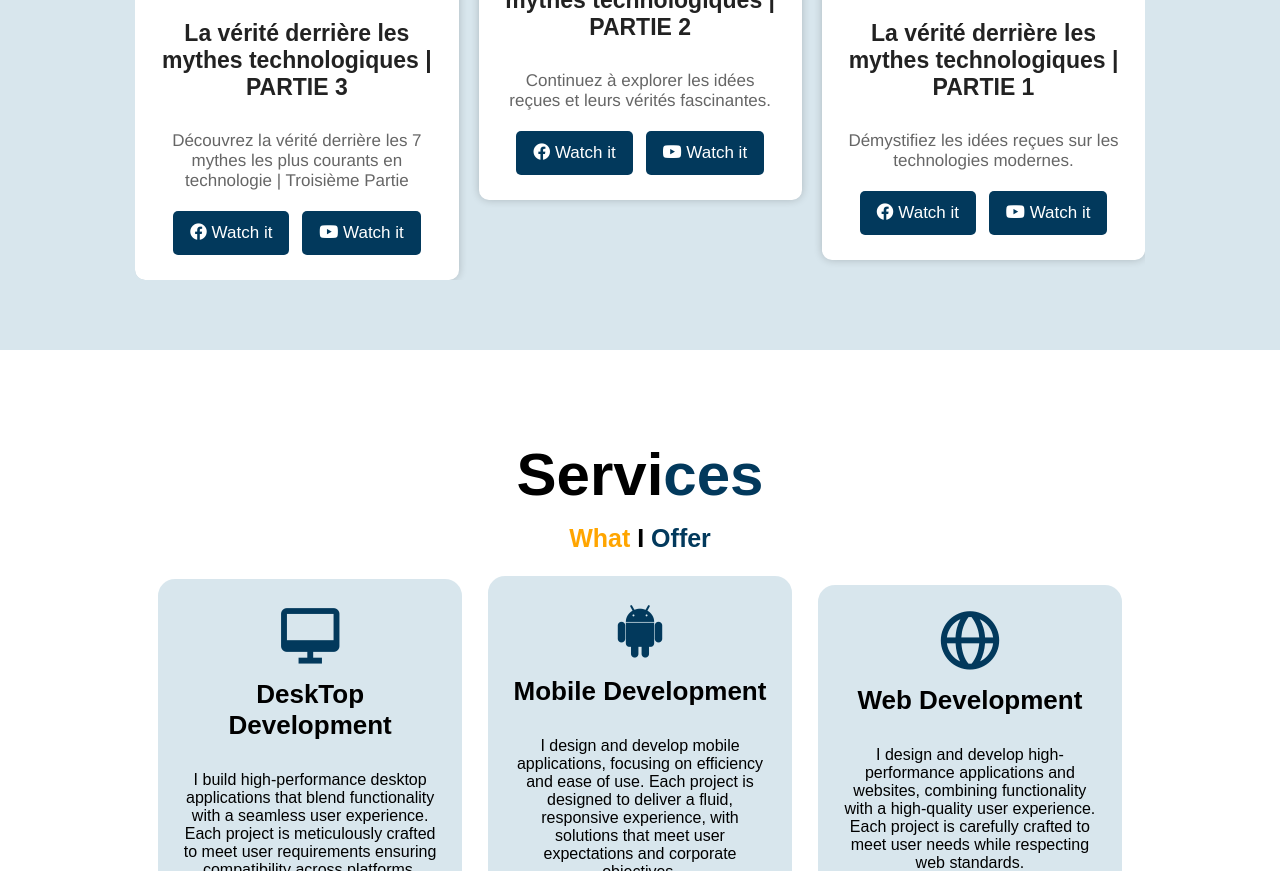
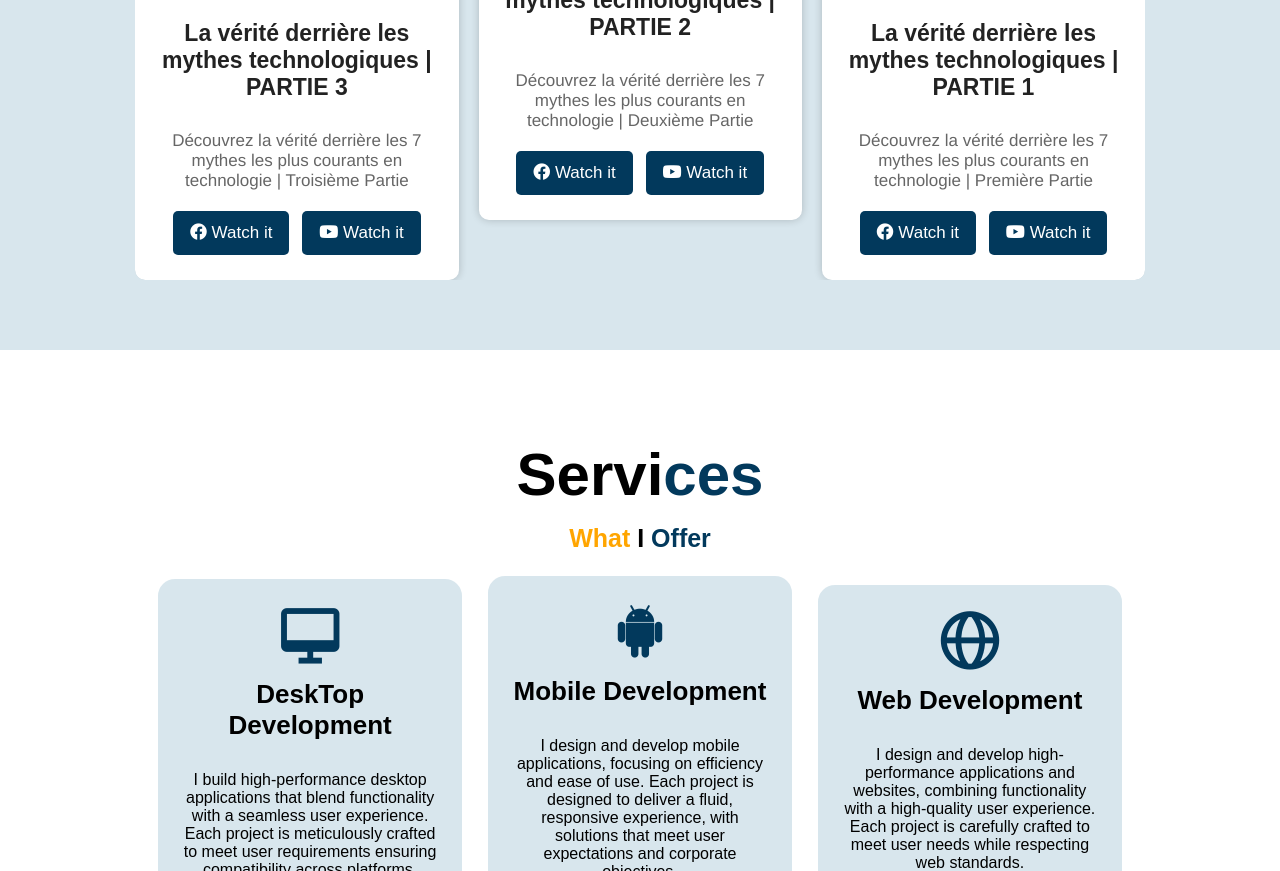
Before and after one commit to frantzsolaguerre17/fl-portfolio, a plain HTML site: page index.html in a window 1280 px wide. Shown: the part 3621-4492 px from the top of the page. Drawn offline with nearby package versions, Linux system fonts and the light colour scheme; a script that the page names is missing.

Commit message:
Updates in Skills page

```diff
--- a/index.html
+++ b/index.html
@@ -550,7 +550,7 @@ https://frantzsolaguerre17.github.io/fl-portfolio/ -->
                 <div class="card-content">
                     <h2>La vérité derrière les mythes technologiques | PARTIE 2</h2>
                     <p>
-                        Continuez à explorer les idées reçues et leurs vérités fascinantes.
+                        Découvrez la vérité derrière les 7 mythes les plus courants en technologie | Deuxième Partie
                     </p>
                     <a class="facebook_" href="https://www.facebook.com/share/v/18PoBBwHc7/" target="_blank"><i class="fab fa-facebook"></i> Watch it</a>
                     <a class="youtube_" href="https://youtube.com"><i class="fab fa-youtube"></i> Watch it</a>
@@ -563,7 +563,7 @@ https://frantzsolaguerre17.github.io/fl-portfolio/ -->
                 <div class="card-content">
                     <h2>La vérité derrière les mythes technologiques | PARTIE 1</h2>
                     <p>
-                        Démystifiez les idées reçues sur les technologies modernes.
+                        Découvrez la vérité derrière les 7 mythes les plus courants en technologie | Première Partie
                     </p>
                     <a class="facebook_" href="https://www.facebook.com/share/p/1GC8PcNdWP/" target="_blank"><i class="fab fa-facebook"></i> Watch it</a>
                     <a class="youtube_" href="https://youtube.com"><i class="fab fa-youtube"></i> Watch it</a>
```
